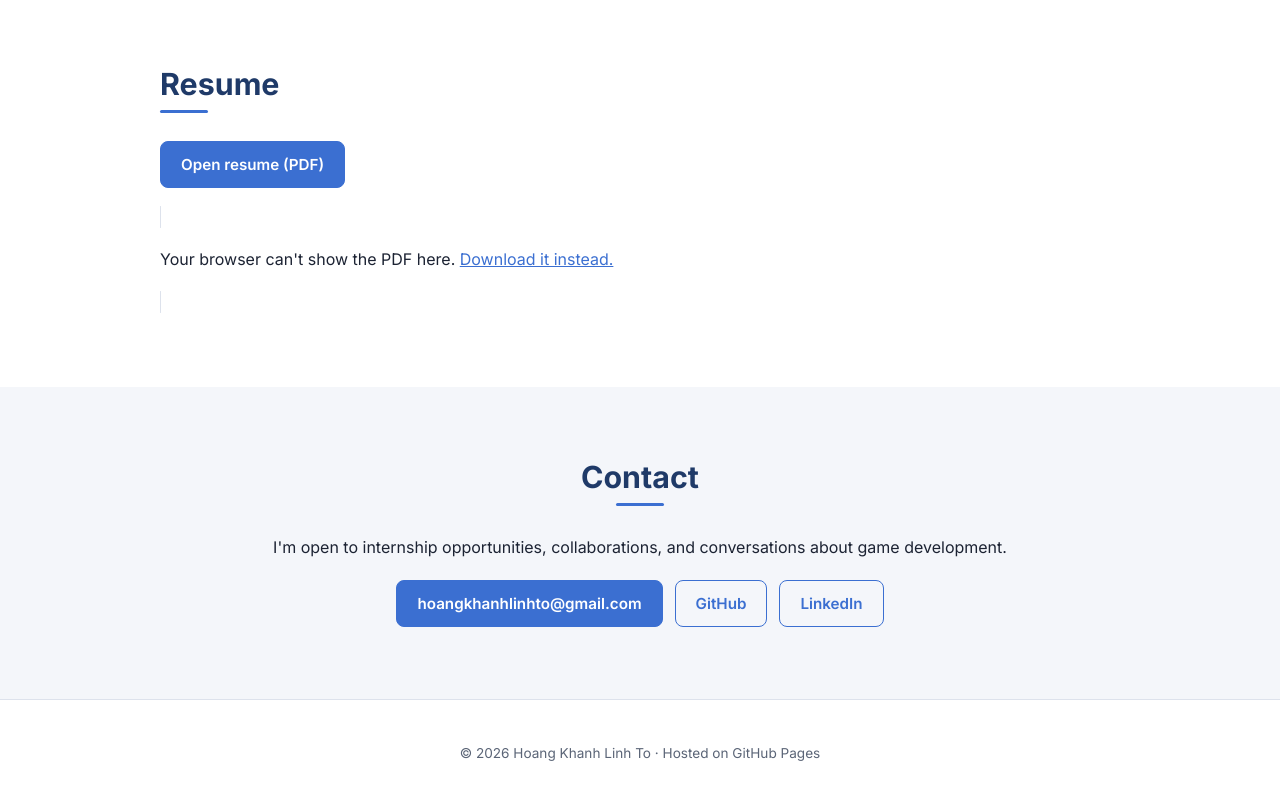
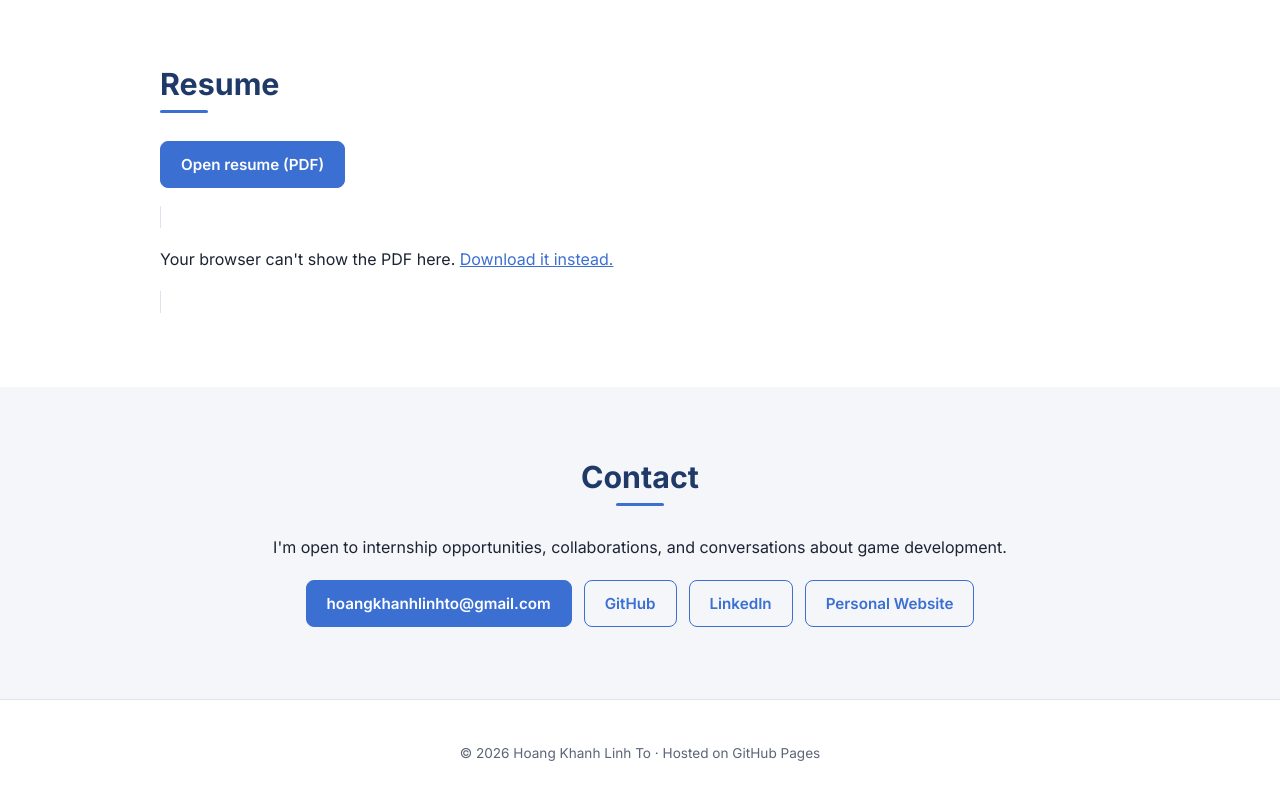
Before and after one commit to hto-00/hto-00.github.io, a plain HTML site: page index.html in a window 1280 px wide. Shown: the part 3298-4098 px from the top of the page. Drawn offline with Linux system fonts and the light colour scheme.

Commit message:
Update index.html

```diff
--- a/index.html
+++ b/index.html
@@ -184,7 +184,8 @@ Stamina   [####------]
       <div class="contact-links">
         <a class="btn primary" href="mailto:hoangkhanhlinhto@gmail.com">hoangkhanhlinhto@gmail.com</a>
         <a class="btn" href="https://github.com/hto-00" target="_blank" rel="noopener">GitHub</a>
-          <a class="btn" href="https://www.linkedin.com/in/hoang-khanh-linh-to" target="_blank" rel="noopener">LinkedIn</a>
+        <a class="btn" href="https://www.linkedin.com/in/hoang-khanh-linh-to" target="_blank" rel="noopener">LinkedIn</a>
+        <a class="btn" href="https://cins-gotchi.netlify.app/" target="_blank" rel="noopener">Personal Website</a>
     </div>
   </section>
 
```
